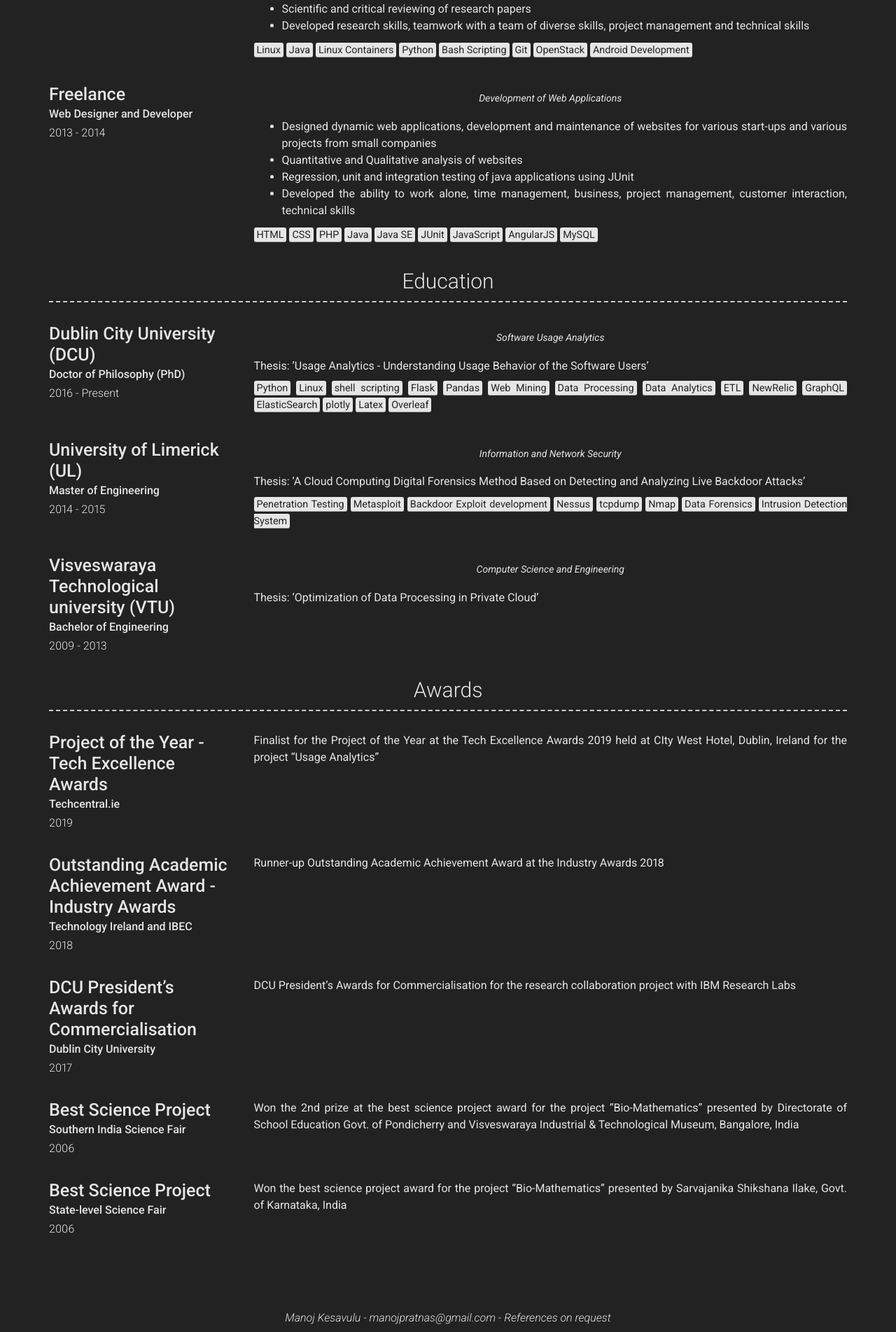
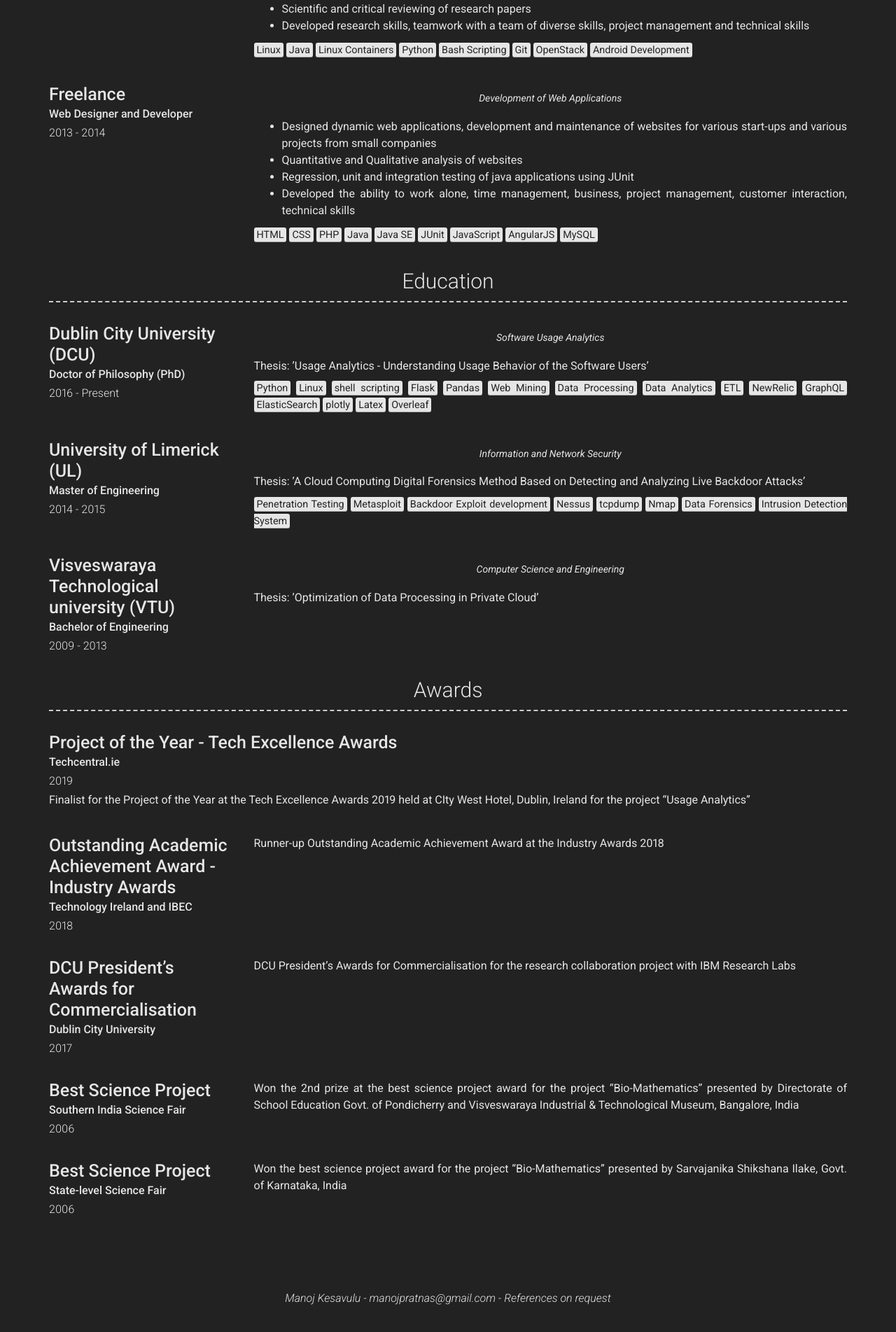
Before and after one commit to manoj-kesavulu/manoj-kesavulu.github.io, a Jekyll site: the page built from index.md, in a window 1280 px wide. Shown: the part 2796-4699 px from the top of the page at 70% size. Built offline with Jekyll 4.4.1, drawn with Linux system fonts in a browser that asks for light colours; nearby versions of some CDN libraries; after the commit the page ends 4670 px from its top, so only the background shows below that.

Commit message:
test top layout project 1

```diff
--- a/_config.yml
+++ b/_config.yml
@@ -252,7 +252,7 @@ content:
     layout: list
     content:
       # Award 1
-      - layout: top-left
+      - layout: top
         title: Project of the Year - Tech Excellence Awards
         sub_title: Techcentral.ie
         caption: "2019"
```
